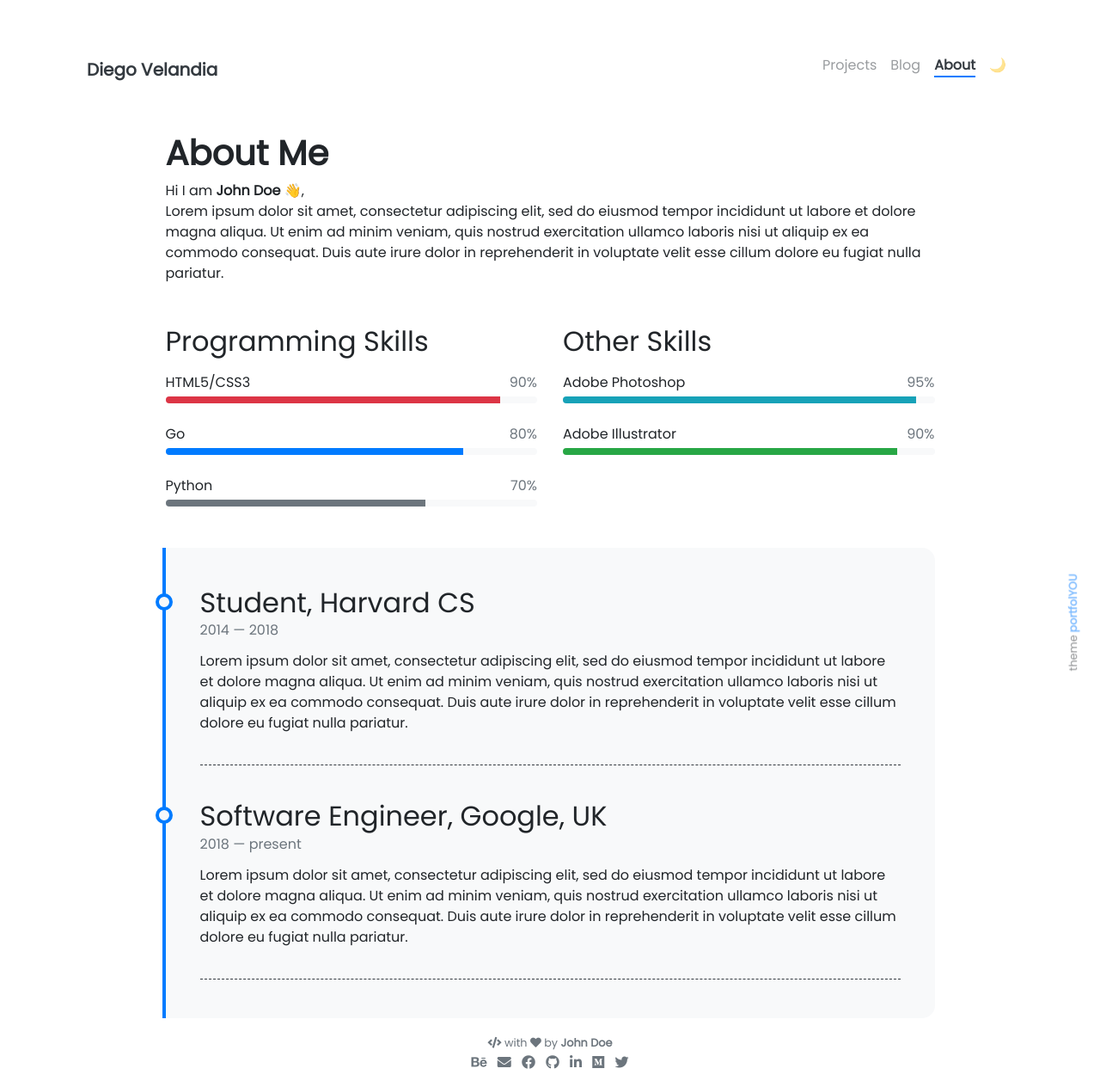
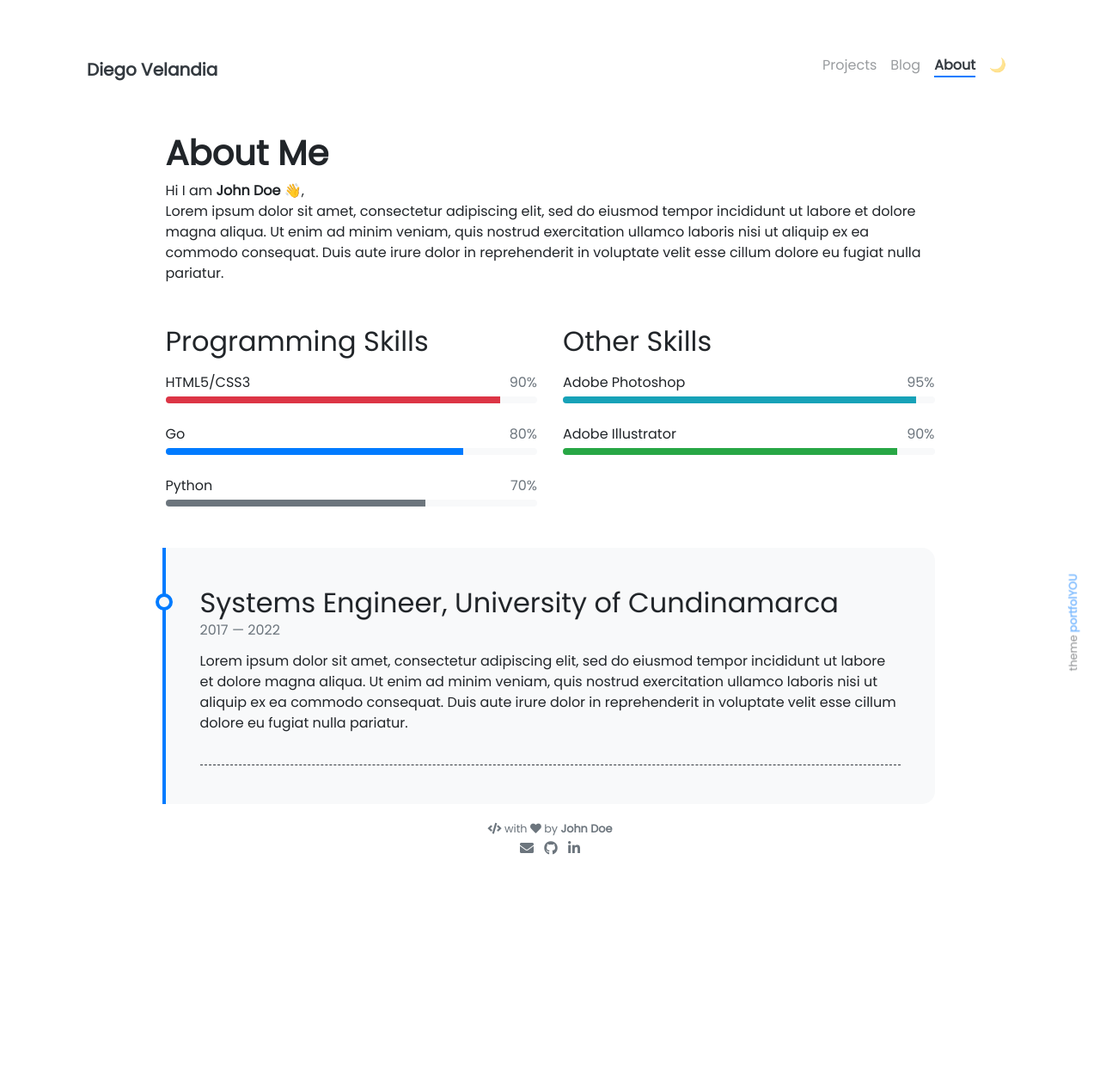
Before and after one commit to Insheloots/Insheloots.github.io, a Jekyll site: the page built from pages/about.md, in a window 1280 px wide. Shown: the whole page at 86% size. Built offline with Jekyll 4.4.1, drawn with Linux system fonts in a browser that asks for light colours; nearby versions of some CDN libraries; emoji names are drawn with the system emoji font; after the commit the page ends 1015 px from its top, so only the background shows below that.

Commit message:
social and timeline edit

```diff
--- a/_data/timeline.yml
+++ b/_data/timeline.yml
@@ -1,17 +1,8 @@
-- title: Student, Harvard CS
-  from: 2014
-  to: 2018
+- title: Systems Engineer, University of Cundinamarca
+  from: 2017
+  to: 2022
   description: Lorem ipsum dolor sit amet, consectetur adipiscing elit,
                sed do eiusmod tempor incididunt ut labore et dolore magna aliqua.
                Ut enim ad minim veniam, quis nostrud exercitation ullamco laboris
                nisi ut aliquip ex ea commodo consequat. Duis aute irure dolor in
                reprehenderit in voluptate velit esse cillum dolore eu fugiat nulla pariatur.
-
-- title: Software Engineer, Google, UK
-  from: 2018
-  to: present
-  description: Lorem ipsum dolor sit amet, consectetur adipiscing elit,
-               sed do eiusmod tempor incididunt ut labore et dolore magna aliqua.
-               Ut enim ad minim veniam, quis nostrud exercitation ullamco laboris
-               nisi ut aliquip ex ea commodo consequat. Duis aute irure dolor in
-               reprehenderit in voluptate velit esse cillum dolore eu fugiat nulla pariatur.
```
Also changed, not shown: _data/social-media.yml (+3 -83 lines).
